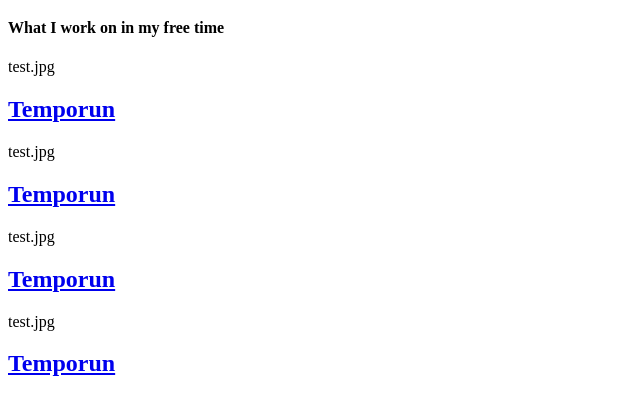
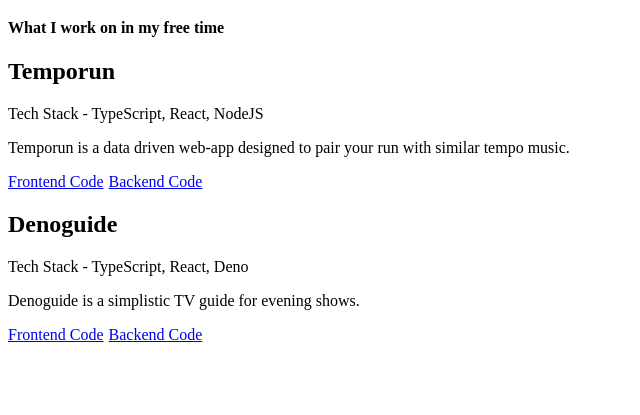
Before and after one commit to erikhiggy/erikhiggy.github.io, a Gatsby site: page /projects in a window 1280 px wide. Shown: the part 105-520 px from the top of the page, without its empty margins (0-640 px from the left). Built offline with nearby package versions, Linux system fonts and the light colour scheme; Gatsby itself is replaced by a stand-in of ours.

Commit message:
add basic projects

```diff
--- a/src/components/Project.js
+++ b/src/components/Project.js
@@ -1,19 +1,28 @@
 import React from 'react';
 
 export default function Project({ data }) {
-  const { description, title, image, link } = data;
+  const { description, title, links, tech } = data;
+  const renderLinks = ({ links }) => {
+    if (links.length > 1) {
+      return (
+        <>
+          <a style={{ paddingRight: 5 }} href={links[0]}>Frontend Code</a>
+          <a href={links[1]}>Backend Code</a>
+        </>
+      )
+    }
+    return (
+      <a href={links[0]}>Code</a>
+    )
+  };
   return (
-    <div className="project-container">
-      <div className="col one-third px2">
-        {image}
-      </div>
-      <div className="col two-third px2">
-        <a href={link} className="no-decor">
-          <h2 className="project-title">
-            {title}
-          </h2>
-        </a>
-      </div>
+    <div className="col two-third px2 project-container">
+      <h2 className="project-title">
+        {title}
+      </h2>
+      <p>Tech Stack - {tech}</p>
+      <p>{description}</p>
+      {renderLinks({ links })}
     </div>
   );
 }
--- a/src/staticData/projectData.json
+++ b/src/staticData/projectData.json
@@ -3,26 +3,20 @@
     {
       "title": "Temporun",
       "description": "Temporun is a data driven web-app designed to pair your run with similar tempo music.",
-      "link": "https://github.com/erikhiggy/temporun",
-      "image": "test.jpg"
+      "links": [
+        "https://github.com/erikhiggy/temporun",
+        "https://github.com/erikhiggy/temporun-api"
+      ],
+      "tech": "TypeScript, React, NodeJS"
     },
     {
-      "title": "Temporun",
-      "description": "Temporun is a data driven web-app designed to pair your run with similar tempo music.",
-      "link": "https://github.com/erikhiggy/temporun",
-      "image": "test.jpg"
-    },
-    {
-      "title": "Temporun",
-      "description": "Temporun is a data driven web-app designed to pair your run with similar tempo music.",
-      "link": "https://github.com/erikhiggy/temporun",
-      "image": "test.jpg"
-    },
-    {
-      "title": "Temporun",
-      "description": "Temporun is a data driven web-app designed to pair your run with similar tempo music.",
-      "link": "https://github.com/erikhiggy/temporun",
-      "image": "test.jpg"
+      "title": "Denoguide",
+      "description": "Denoguide is a simplistic TV guide for evening shows.",
+      "links": [
+        "https://github.com/erikhiggy/denoguide-ui",
+        "https://github.com/erikhiggy/denoguide-backend"
+      ],
+      "tech": "TypeScript, React, Deno"
     }
   ]
 }
--- a/src/styles/main.css
+++ b/src/styles/main.css
@@ -140,3 +140,8 @@ h3 {
     display: flex;
     padding: 10px;
 }
+
+.project-container {
+    padding: 20px;
+    margin-bottom: 10px;
+}
```
